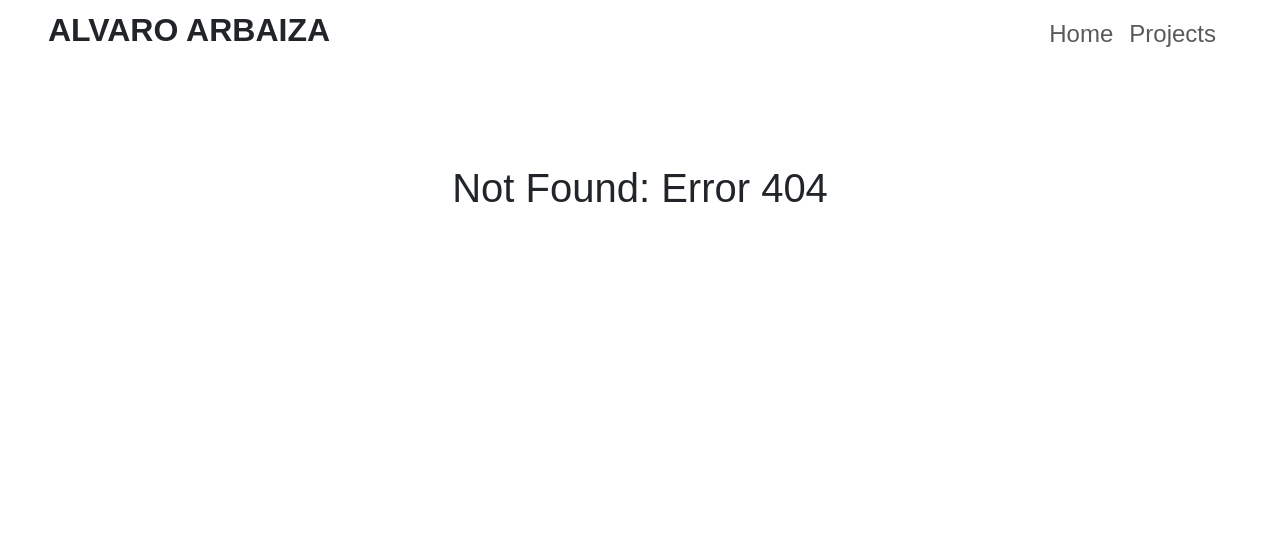
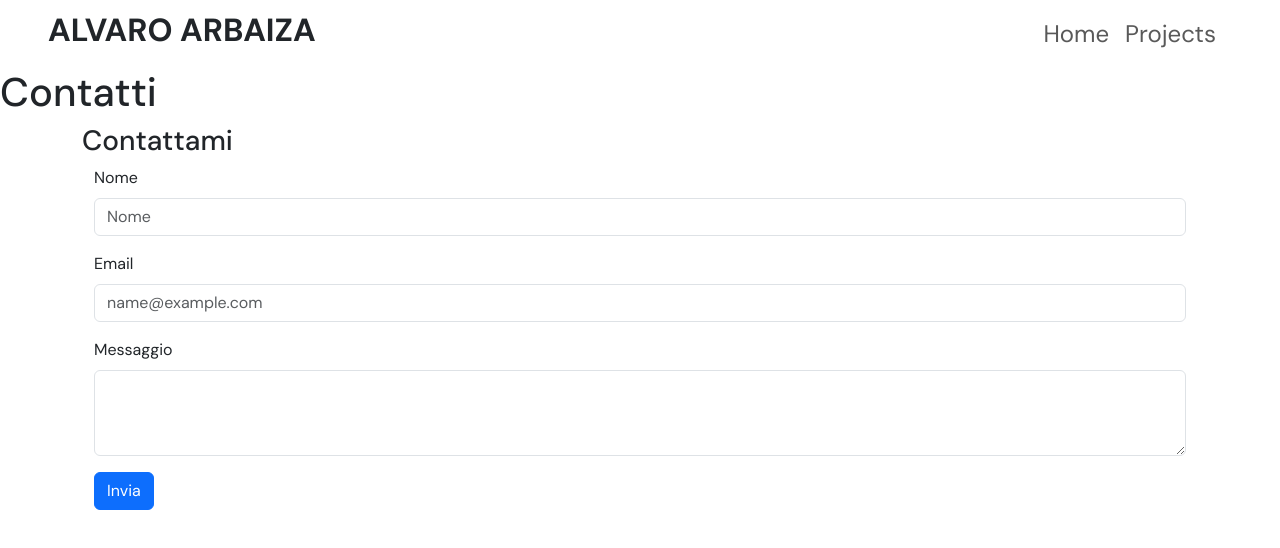
Before and after one commit to AlvaroArbaiza/vite-boolfolio, a Vue app: page /contact in a window 1280 px wide. Before the commit this address led to /not-found. Shown: the top 548 px of the page. Built offline with nearby package versions, Linux system fonts and the light colour scheme.

Commit message:
Invio email

```diff
--- /dev/null
+++ b/src/components/ContactComp.vue
@@ -0,0 +1,81 @@
+<script>
+import axios from 'axios';
+
+export default {
+    name: "ContactComp",
+    components: {
+    },
+    data() {
+        return {
+            pathBase: 'http://127.0.0.1:8000/',
+            name: '',
+            email: '',
+            message: '',
+            success: false
+        };
+    },
+    mounted() {
+    },
+    created() {
+    },
+    computed: {
+    },
+    methods: {
+        sendForm() {
+
+            const data = {
+                name: this.name,
+                email: this.email,
+                message: this.message
+            }
+
+
+                axios.post(`${this.pathBase}api/contacts`, data ).then( response => {
+
+                    this.success = response.data.success;
+                    if(this.success) {
+                        this.name = '',
+                        this.email = '',
+                        this.message = ''
+                    }
+                });
+
+        }
+    }
+}
+</script>
+
+<template>
+    <h3>Contattami</h3>
+
+    <div class="container">
+        <form action="" @submit.prevent="sendForm()">
+            <div class="mb-3">
+                <label for="" class="form-label">Nome</label>
+                <input type="text" class="form-control" id="" placeholder="Nome" name="name" v-model="name">
+            </div>
+
+            <div class="mb-3">
+                <label for="" class="form-label">Email</label>
+                <input type="email" class="form-control" id="" placeholder="name@example.com" name="email" v-model="email">
+            </div>
+
+            <div class="mb-3">
+                <div class="mb-3">
+                    <label for="" class="form-label">Messaggio</label>
+                    <textarea class="form-control" id="" rows="3" name="message" v-model="message"></textarea>
+                </div>
+            </div>
+
+            <button type="submit" class="btn btn-primary">
+                Invia
+            </button>
+
+        </form>
+    </div>
+
+</template>
+<style lang="scss" scoped>
+
+
+</style>
--- /dev/null
+++ b/src/pages/Contact.vue
@@ -0,0 +1,36 @@
+<script>
+import ContactComp from '../components/ContactComp.vue';
+
+export default {
+    name: "Home",
+    components: {
+        ContactComp
+    },
+    data() {
+        return {
+        };
+    },
+    mounted() {
+    },
+    created() {
+    },
+    computed: {
+    },
+    methods: {
+    }
+}
+</script>
+
+<template>
+
+    <h1>Contatti</h1>
+
+    <div class="container">
+        <ContactComp/>
+
+    </div>
+
+</template>
+<style lang="scss" scoped>
+
+</style>
--- a/src/pages/Home.vue
+++ b/src/pages/Home.vue
@@ -37,25 +37,6 @@ export default {
                     </div>
                 </h3>
             </div>
-
-            <hr class="border-white border-3 w-75 opacity-100">
-
-            <!-- skills -->
-            <div class="skills d-flex align-items-center gap-4 fs-2">
-                <span>Css</span>
-                <span>-</span>
-                <span>Javascript</span>
-                <span>-</span>
-                <span>Vue</span>
-                <span>-</span>
-                <span>Vite</span>
-                <span>-</span>
-                <span>Php</span>
-                <span>-</span>
-                <span>MySQL</span>
-                <span>-</span>
-                <span>Laravel</span>
-            </div>
         </div>
     </section>
 
--- a/src/pages/ProjectCard.vue
+++ b/src/pages/ProjectCard.vue
@@ -45,7 +45,9 @@ export default {
 
 <div class="card border-0 position-relative">
 
-    <img class="img-fluid" :src="`${pathBase}storage/${image}`" :alt="title">
+    <router-link class="nav-link" :to="{name: 'Project', params: { slug: projectSlug } }">
+        <img class="img-fluid" :src="`${pathBase}storage/${image}`" :alt="title">
+    </router-link >
 
     <!-- title on hover -->
     <div v-if="isHomePage" class="project-title ps-3">
@@ -56,12 +58,10 @@ export default {
     <div v-if="!isHomePage" class="card-body">
 
         <!-- Titolo -->
-        <router-link class="nav-link" :to="{name: 'Project', params: { slug: projectSlug } }">
-            <h5>
-                <span class="opacity-75">Titolo: </span>
-                <span class="opacity-100 text-uppercase">{{ title }}</span>
-            </h5>
-        </router-link >
+        <h5>
+            <span class="opacity-75">Titolo: </span>
+            <span class="opacity-100 text-uppercase">{{ title }}</span>
+        </h5>
 
         <!-- Technologies -->
         <h6 v-if="technology" class="mb-2">
@@ -121,11 +121,18 @@ export default {
         background: linear-gradient(to bottom, transparent, rgba(0, 0, 0, 0.8) 55% 97%, transparent 98%);
         transition: 0.5s;
 
+        h4 {
+            font-size: 0;
+        }
     }
 
     &:hover .project-title {
         height: 2.5rem;
     }
+
+    &:hover .project-title h4 {
+        font-size: 1.5rem;
+    }
 }
 
 </style>
--- a/src/pages/Projects.vue
+++ b/src/pages/Projects.vue
@@ -119,6 +119,7 @@ export default {
             <hr class="ms-3 w-100 border-top border-dark opacity-100">
         </div>
 
+        <!-- filters -->
         <div v-if="isProjectsPage" class="row column-gap-5">
 
             <!-- select types -->
@@ -150,6 +151,7 @@ export default {
                 </div>
             </div>
         </div>
+
         <!-- projects -->
         <div class="row row-gap-5">
             <div class="col-6" v-for="(element, index) in cachedProjects" :key="index">
@@ -193,8 +195,22 @@ export default {
                 </ul>
             </nav>
         </div>
+
+        <!-- all projects -->
+        <div v-if="!isProjectsPage" class="all-projects mt-4">
+            <router-link class="nav-link d-flex align-items-center column-gap-2 text-dark" :to="{name: 'Projects'}">
+                <i class="fa-solid fa-arrow-right-long fs-3"></i>
+                <h3 class="fw-bold mb-0">All Projects</h3>
+            </router-link >
+        </div>
     </section>
 </template>
 
-<style>
+<style lang="scss">
+@use '../style/main.scss';
+
+// .all-projects {
+
+// }
+
 </style>
--- a/src/router.js
+++ b/src/router.js
@@ -3,6 +3,7 @@ import Projects from './pages/Projects.vue';
 import ProjectSingle from './pages/ProjectSingle.vue';
 import Home from './pages/Home.vue';
 import NotFound from './pages/NotFound.vue';
+import Contact from './pages/Contact.vue';
 
 const router = createRouter({
     history: createWebHistory(),
@@ -31,6 +32,12 @@ const router = createRouter({
             component: ProjectSingle,
             name: 'Project'
         },
+        // Contact
+        {
+            path: '/contact',
+            component: Contact,
+            name: 'Contact'
+        },
         // NotFound
         {
             path: '/not-found',
--- a/src/style/main.scss
+++ b/src/style/main.scss
@@ -2,12 +2,13 @@
 @use './partials/_variables.scss' as *;
 
 @import 'node_modules/bootstrap/scss/bootstrap.scss';
+@import url('https://fonts.googleapis.com/css2?family=DM+Sans:wght@400;500;700&family=Montserrat:wght@400;600;700&display=swap');
 
 * {
     box-sizing: border-box;
     padding: 0;
     margin: 0;
-    font-family: sans-serif;
+    font-family: 'DM Sans', sans-serif;
 }
 
 img {
```
